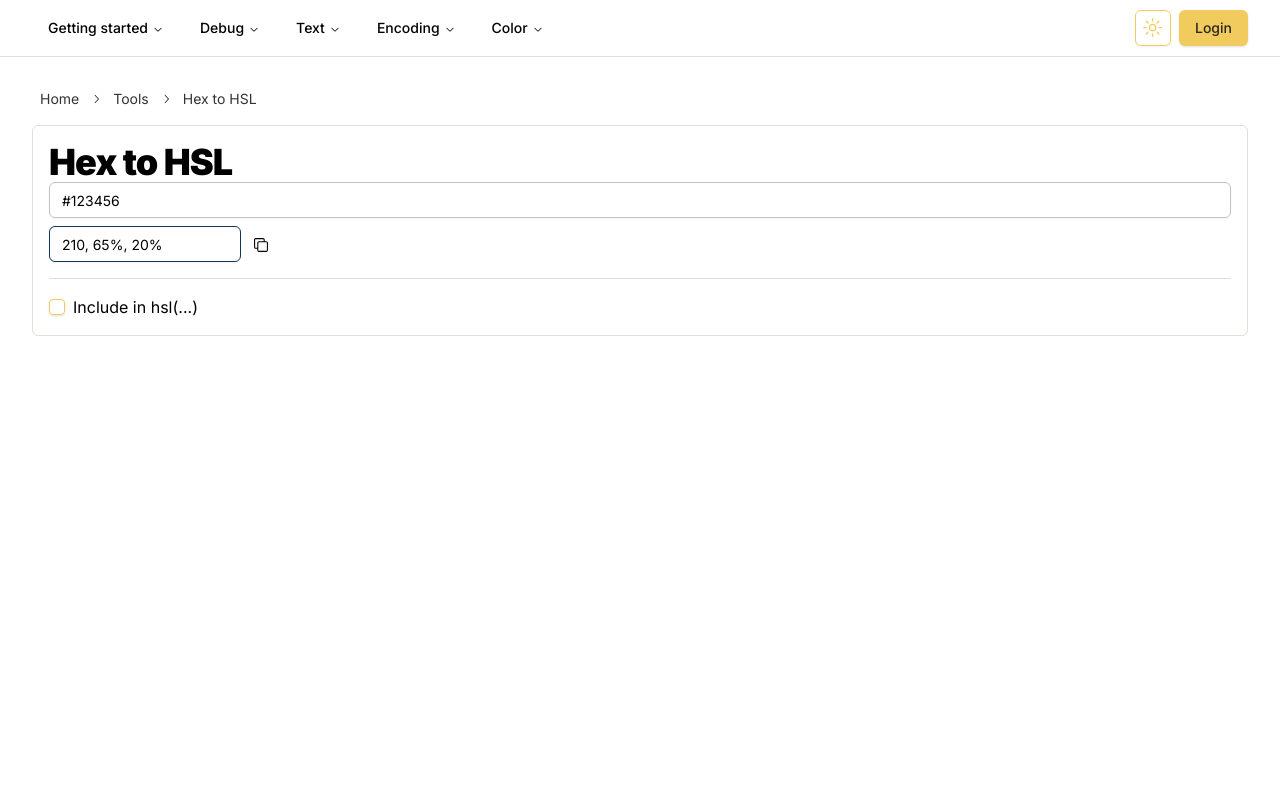
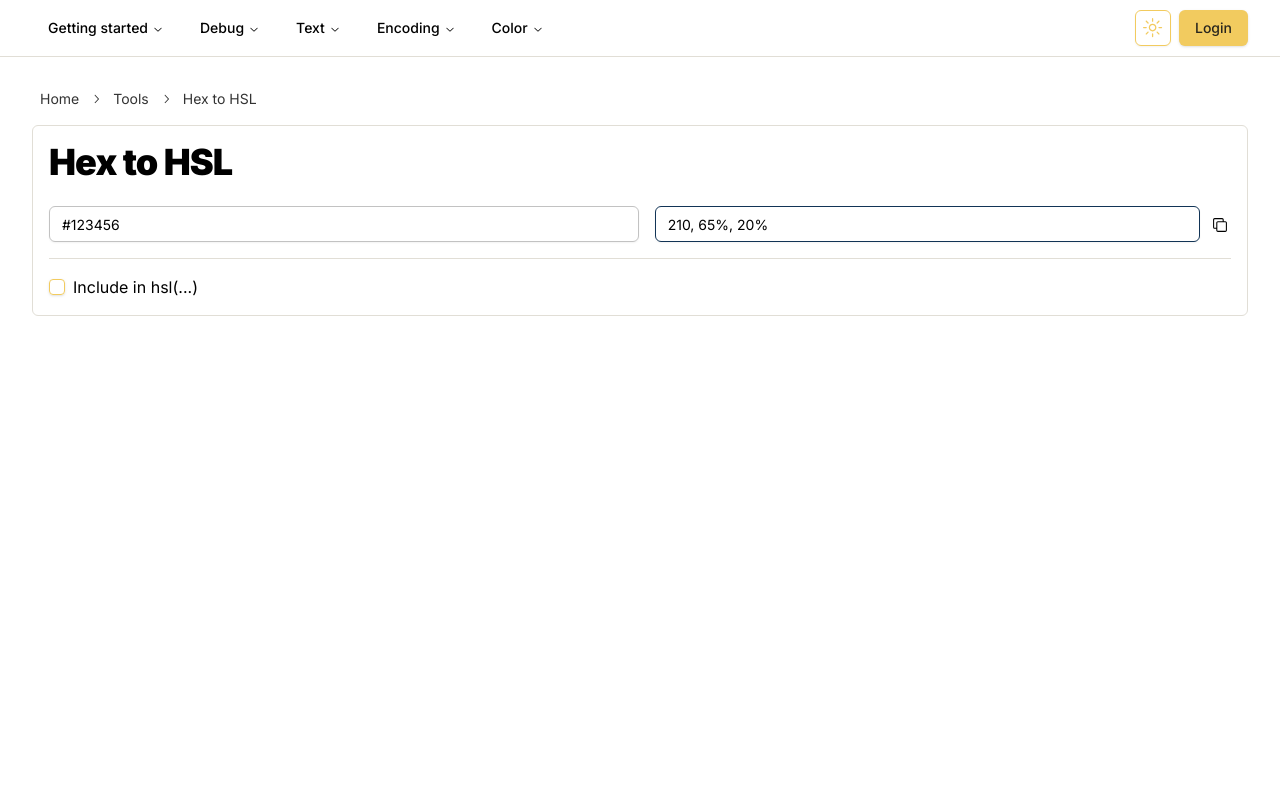
Before and after one commit to kashka-toolbox/open-toolbox, a Next.js app: page /en/color/hex-to-hsl in a window 1280 px wide. Shown: the top 800 px of the page. Built offline with nearby package versions, Linux system fonts and the light colour scheme.

Commit message:
refactor: Update Hex to HSL page layout and styles

```diff
--- a/src/app/[locale]/(tools)/color/hex-to-hsl/page.tsx
+++ b/src/app/[locale]/(tools)/color/hex-to-hsl/page.tsx
@@ -27,11 +27,11 @@ export default function URLEncoding() {
 
     return <div className="flex flex-col gap-4 lg:gap-8 pt-2">
         <Section variant={"primary"}>
-            <h1 className="header-section-1">{t("title")}</h1>
-            <span className="flex gap-2 flex-col">
+            <h1 className="header-section-1 mb-6">{t("title")}</h1>
+            <span className="flex flex-col md:flex-row gap-4 items-center">
                 <Input value={input} onChange={(e) => setInput(e.currentTarget.value)} placeholder="#448487" />
-                <span className="flex flex-row items-center gap-2">
-                    <Input value={output} className="max-w-48 transition-colors duration-500" readOnly style={{
+                <span className="flex flex-row items-center gap-2 w-full">
+                    <Input value={output} className="transition-colors duration-500" readOnly style={{
                         borderColor: input,
                     }} />
                     <CopyToClipboard clipboardContent={output} className="mt-[1px]" />
```
